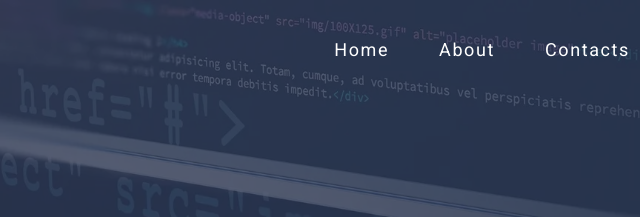
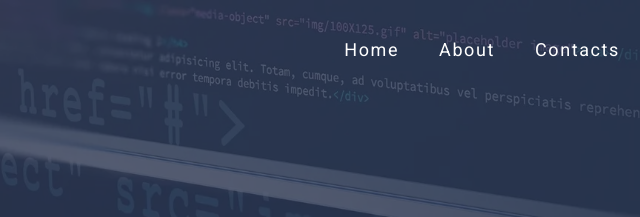
Before and after one commit to George-u/grid-template, a website: page index.html in a window 1280 px wide. Shown: the top 217 px of the page, 640-1280 px from the left. Drawn offline with Linux system fonts and the light colour scheme.

Commit message:
fixed padding in main menu and fixed letter spacing in skills-item__title section

```diff
--- a/assets/css/style.css
+++ b/assets/css/style.css
@@ -169,21 +169,22 @@ input:focus {
     display: grid;
     justify-content: flex-end;
     grid-template-columns: repeat(auto-fit, minmax(50px, max-content));
-    margin: 0 -20px 0;
+    margin: 0 -10px 0 0;
     padding: 0;
     list-style: none;
     gap: 20px;
 }
 
+
+/* .header-navbar__item {
+    margin-left: 20px !important;
+} */
+
 .header-navbar__link {
-    padding-left: 10px;
+    padding: 20px 10px;
     display: block;
     font-size: 1.125rem;
     font-family: "Roboto", sans-serif;
-}
-
-.header-navbar__item {
-    margin-left: 20px;
 }
 
 .header-navbar__hamburger {
@@ -320,6 +321,7 @@ input:focus {
     inset: 0;
     margin: 0;
     font-size: 1.25rem;
+    letter-spacing: 0.1em;
 }
 
 .skill-item__link {
```
